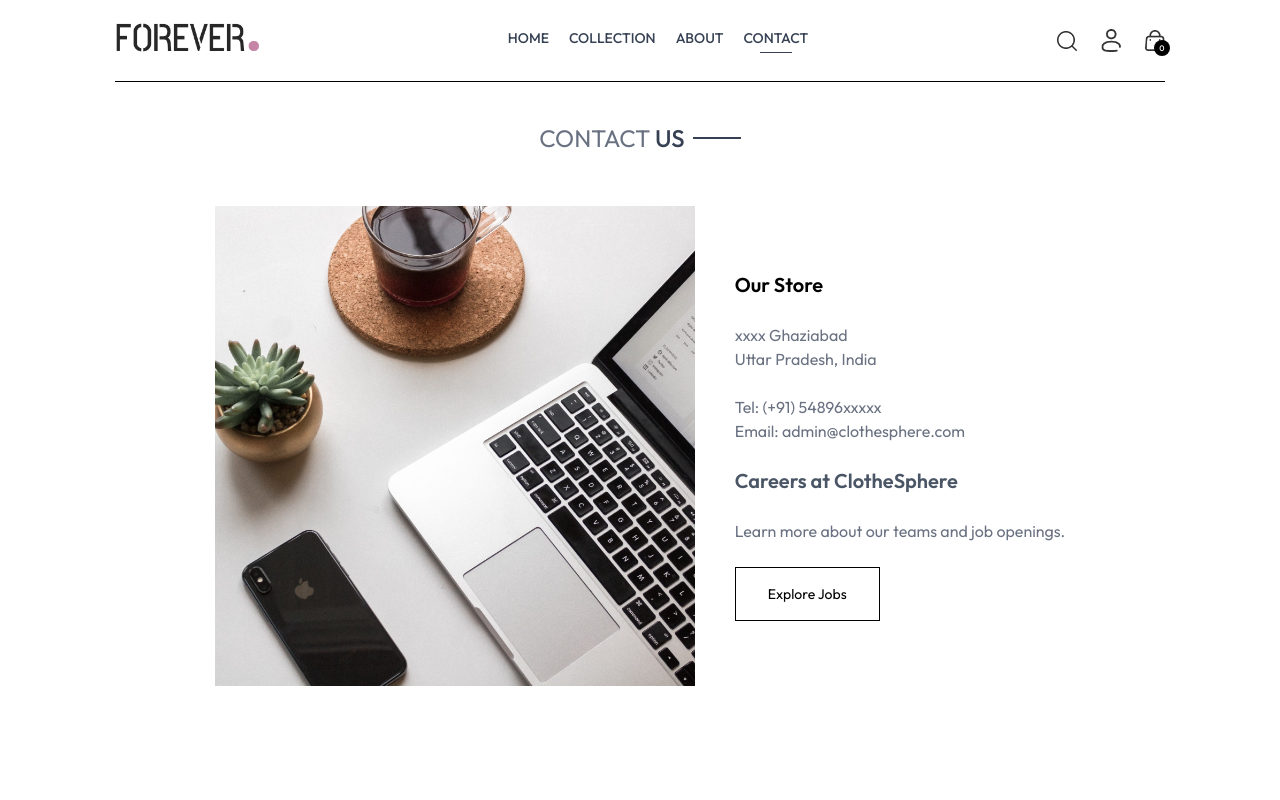
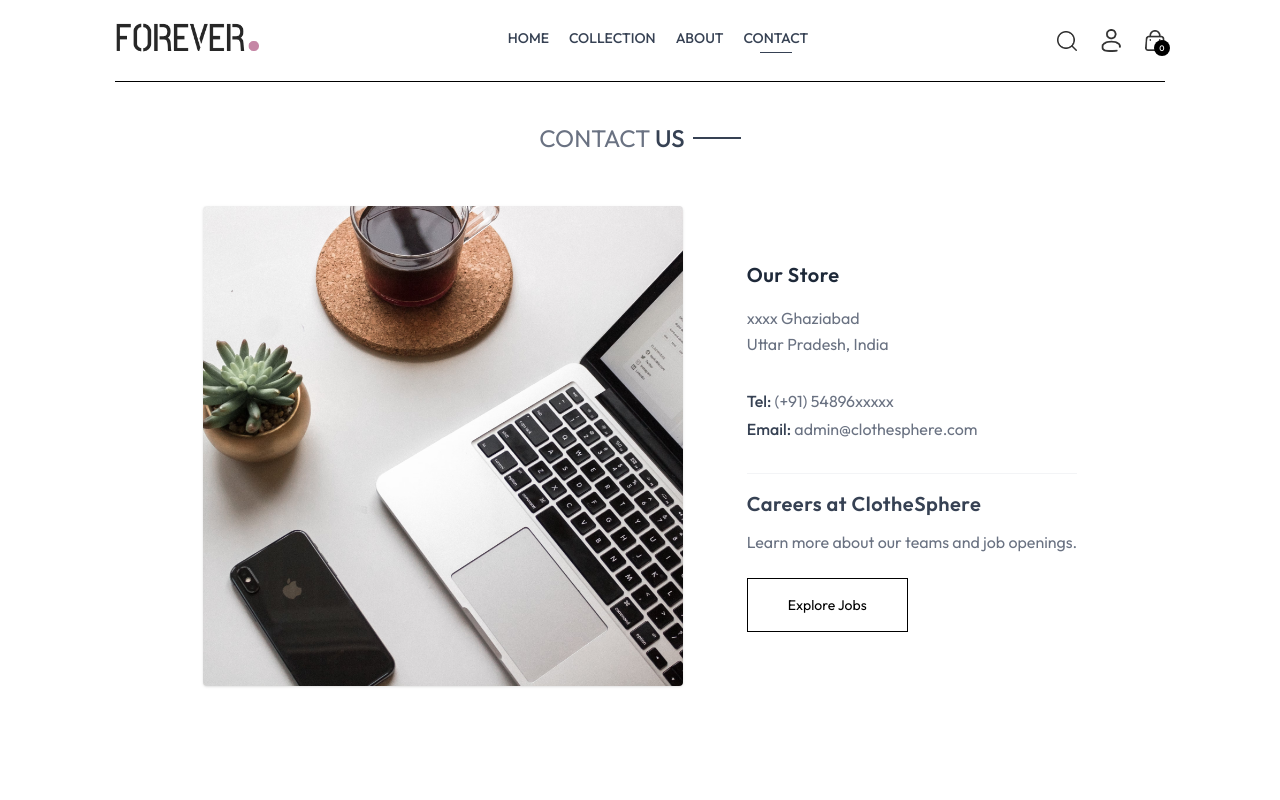
Before and after one commit to intensity4143/E-Commerce-, a React (Vite) app in the folder frontend/: page /contact in a window 1280 px wide. Shown: the top 800 px of the page. Built offline with nearby package versions, Linux system fonts and the light colour scheme.

Commit message:
small change in UI of contact page

```diff
--- a/frontend/src/pages/Contact.jsx
+++ b/frontend/src/pages/Contact.jsx
@@ -5,24 +5,55 @@ import NewsLetterBox from '../components/NewsLetterBox'
 
 const Contact = () => {
   return (
-    <div>
+    <div className='animate-in fade-in duration-700'>
 
+      {/* Header Section */}
       <div className='text-center text-2xl pt-10 border-t'>
         <Title text1={'CONTACT'} text2={'US'} />
       </div>
 
-      <div className='my-10 flex flex-col justify-center md:flex-row gap-10 mb-28'>
-        <img className='w-full md:max-w-[480px]' src={assets.contact_img} alt="" />
-        <div className='flex flex-col justify-center items-start gap-6'>
-          <p className='font-semibold text-xl'>Our Store</p>
-          <p className='text-gray-500'>xxxx Ghaziabad
-          <br /> Uttar Pradesh, India </p>
-          <p className='text-gray-500'>Tel: (+91) 54896xxxxx <br /> Email: admin@clothesphere.com</p>
-          <p className='font-semibold text-xl text-gray-600'>Careers at ClotheSphere</p>
-          <p className='text-gray-500'>Learn more about our teams and job openings.</p>
+      {/* Contact Content Section */}
+      <div className='my-10 flex flex-col justify-center md:flex-row gap-16 mb-28'>
 
-          <button className='border border-black px-8 py-4
-          text-sm hover:bg-black hover:text-white transition-all duration-500'>Explore Jobs</button>
+        {/* Image with subtle shadow/rounded corner */}
+        <img
+          className='w-full md:max-w-[480px] rounded-sm shadow-sm'
+          src={assets.contact_img}
+          alt="Our Office"
+        />
+
+        <div className='flex flex-col justify-center items-start gap-8'>
+
+          {/* Store Info Group */}
+          <div>
+            <p className='font-semibold text-xl text-gray-800 tracking-wide mb-4'>Our Store</p>
+            <p className='text-gray-500 leading-relaxed'>
+              xxxx Ghaziabad <br />
+              Uttar Pradesh, India
+            </p>
+          </div>
+
+          {/* Contact Details Group */}
+          <div className='flex flex-col gap-1'>
+            <p className='text-gray-500 hover:text-black transition-colors cursor-pointer'>
+              <span className='font-medium text-gray-700'>Tel:</span> (+91) 54896xxxxx
+            </p>
+            <p className='text-gray-500 hover:text-black transition-colors cursor-pointer'>
+              <span className='font-medium text-gray-700'>Email:</span> admin@clothesphere.com
+            </p>
+          </div>
+
+          {/* Careers Section */}
+          <div className='pt-4 border-t border-gray-100 w-full'>
+            <p className='font-semibold text-xl text-gray-700 tracking-wide mb-3'>Careers at ClotheSphere</p>
+            <p className='text-gray-500 mb-6'>Learn more about our teams and job openings.</p>
+
+            <button className='group relative border border-black px-10 py-4 text-sm transition-all duration-500 overflow-hidden'>
+              <span className='relative z-10 group-hover:text-white transition-colors duration-500'>Explore Jobs</span>
+              <span className='absolute bottom-0 left-0 w-0 h-full bg-black transition-all duration-500 group-hover:w-full'></span>
+            </button>
+          </div>
+
         </div>
       </div>
 
```
